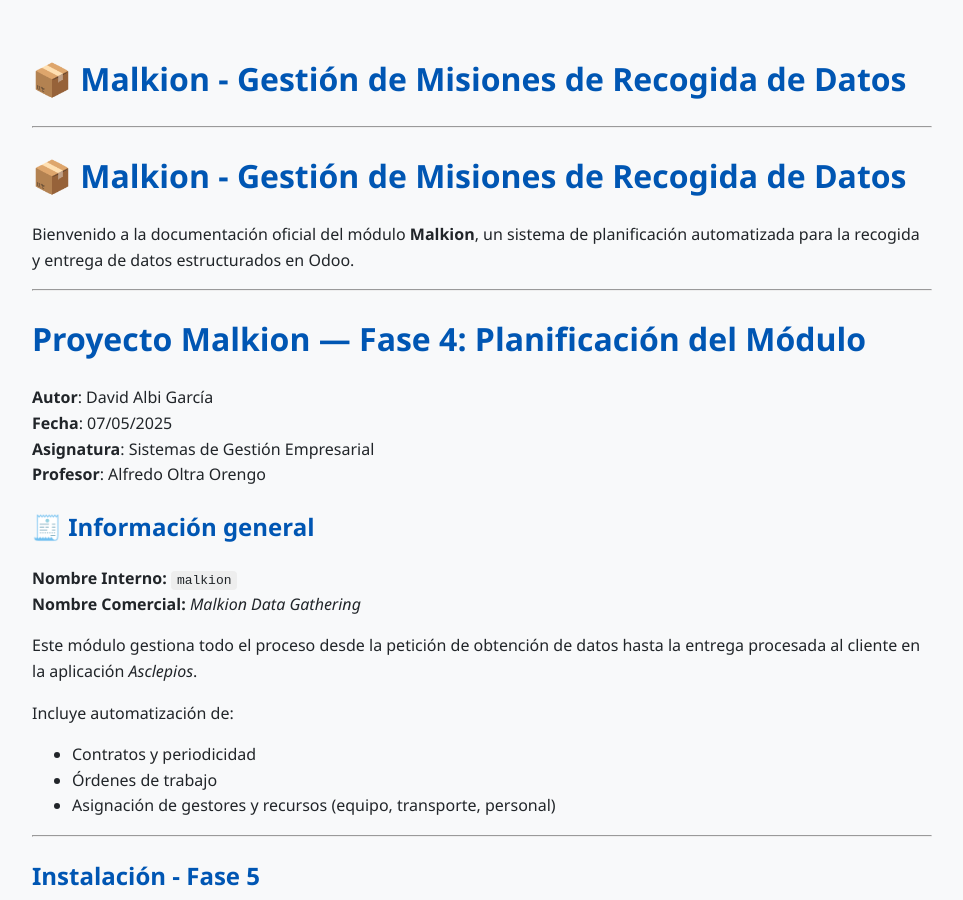
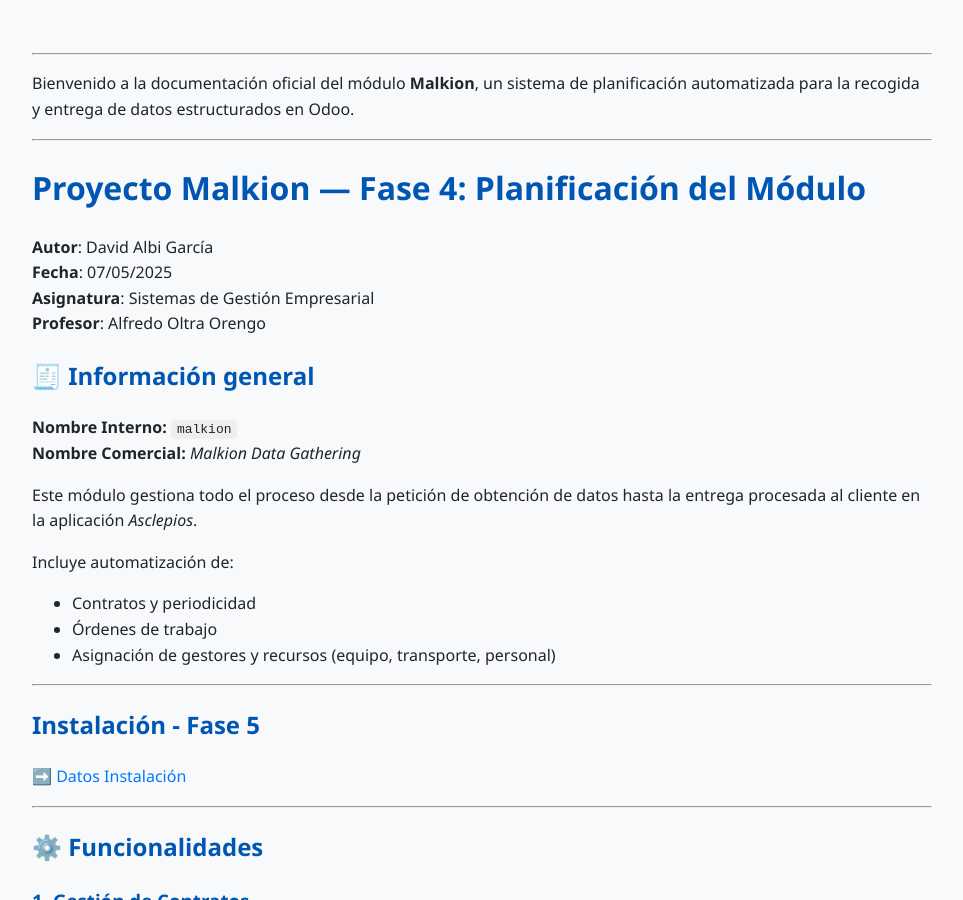
Before and after one commit to DavidAlbiGarcia/datamalkion_mod1, a Jekyll site: the page built from docs/index.md, in a window 1280 px wide and 900 px high. Shown: the whole window, without its empty margins (158-1121 px from the left). Built offline with Jekyll 4.4.1, drawn with Linux system fonts in a browser that asks for light colours; our own code applies the rules of GitHub Pages for plain Markdown files.

Commit message:
Actualización Documentación Fase 5 y Jekyll retoquesv2

```diff
--- a/docs/index.md
+++ b/docs/index.md
@@ -4,8 +4,6 @@
 show_sidebar_ false
 hero_height: is_fullwidth
 ---
-
-# 📦 Malkion - Gestión de Misiones de Recogida de Datos
 
 Bienvenido a la documentación oficial del módulo **Malkion**, un sistema de planificación automatizada para la recogida y entrega de datos estructurados en Odoo.
 
--- a/docs/install.md
+++ b/docs/install.md
@@ -6,8 +10,6 @@
 - GitHubPages: [](https://davidalbigarcia.github.io/malkion/)
 
 ---
-
-## Orden de instalación
 
 ## Orden de instalación
 
```
Also changed, not shown: other parts of docs/install.md (+4 -0 lines), docs/grupos.md (+4 -0 lines), docs/usuarios.md (+4 -0 lines), docs/wireframes.md (+1 -1 lines).
